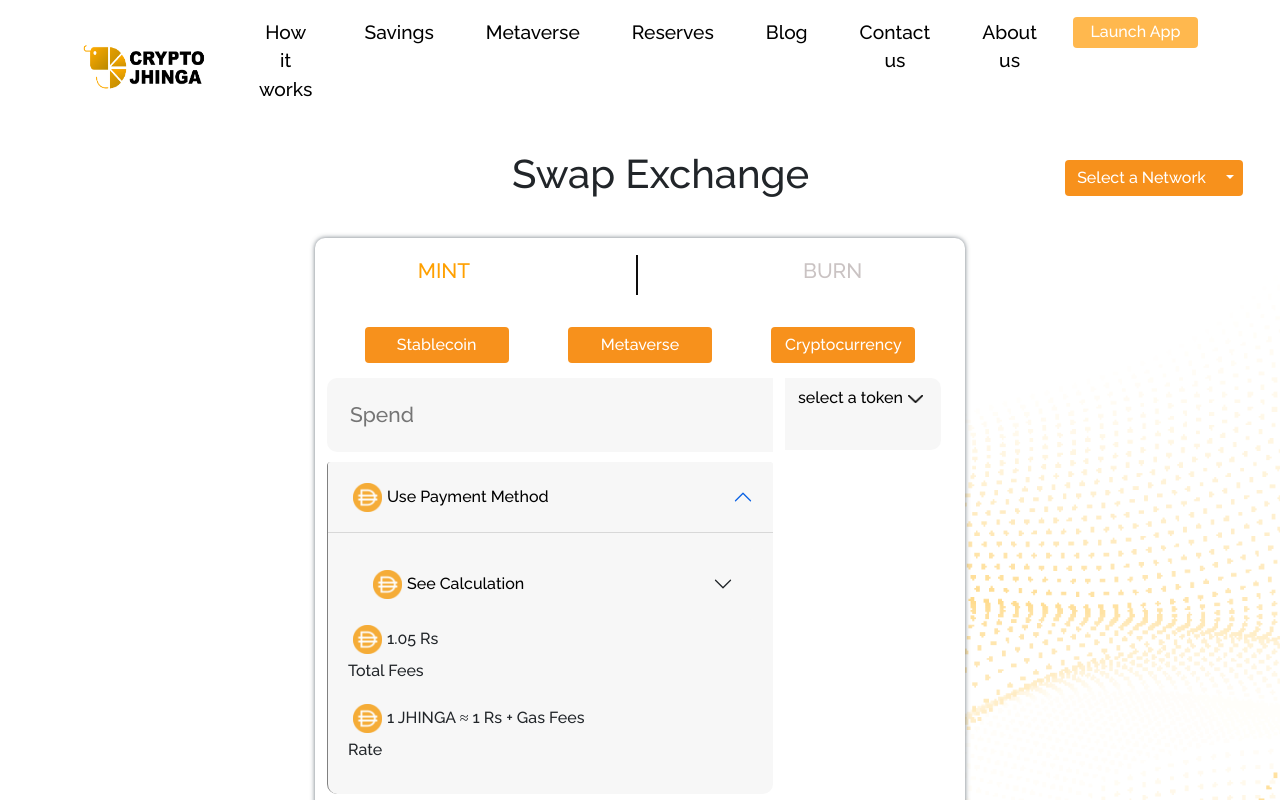
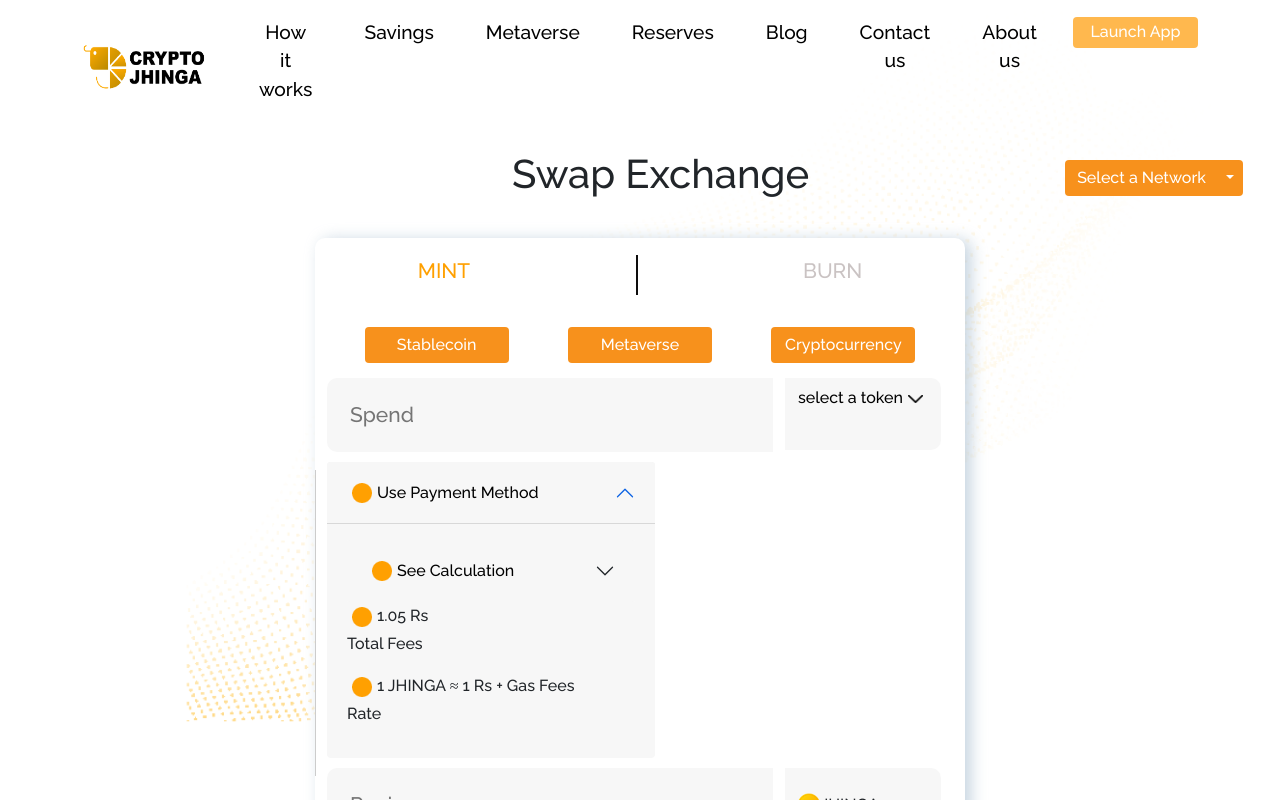
Before and after one commit to ujwalakuralkar/cryptojhinga, a React (Create React App) app: page /swap_exchange in a window 1280 px wide. Shown: the top 800 px of the page. Built offline with nearby package versions, Linux system fonts and the light colour scheme.

Commit message:
accordion

```diff
--- a/src/components/LaunchApp/SwapExchange.js
+++ b/src/components/LaunchApp/SwapExchange.js
@@ -26,6 +26,8 @@ import usdtImg from '../../Assets1/USDT.png';
 import usdcImg from "../../Assets1/USDC.png";
 import busdImg from "../../Assets1/BUSD.png";
 import daiImg from '../../Assets1/DAI.png';
+import dotL from '../../Assets1/Ellipse.png';
+import dot from '../../Assets1/Ellipse_s.png';
 import wbtcImf from '../../Assets1/WBTC.png';
 import etcImg from '../../Assets1/Rectangle 226.png';
 import solanaImg from "../../Assets1/solana.png";
@@ -165,28 +167,28 @@ const Swap = () => {
                         <Row class="form-input" style={{ textAlign: "left", width: "75%" }}>
 
 
-
+                            <Col md={9}>
                                 <Accordion style={{ paddingBottom: "10px" }} defaultActiveKey={['0']} alwaysOpen id="1">
-                                <Accordion.Item className="tree" eventKey="0" style={{ borderLeft: '1px solid gray' }}>
+                                    <Accordion.Item className="tree" eventKey="0">
                                         {/* <Accordion.Header>1 JHINGA ≈ 1 Rs + Gas Fees</Accordion.Header> */}
-                                    <Accordion.Header className="tree-item" onClick={handleAccordion}><img style={{ margin: "5px" }} src={daiImg} />{accordion === true ? "1 JHINGA ≈ 1 Rs + Gas Fees" : "Use Payment Method"}</Accordion.Header>
+                                        <Accordion.Header className="tree-item" onClick={handleAccordion}><img style={{ margin: "5px",height:"20px" }} src={dotL} />{accordion === true ? "1 JHINGA ≈ 1 Rs + Gas Fees" : "Use Payment Method"}</Accordion.Header>
+                                        <Accordion.Body className="main-body-accordion">
+                                            <Accordion.Item eventKey="1">
+                                                <Accordion.Header className="tree-item"><img style={{ margin: "5px",height:"20px" }} src={dotL} />See Calculation</Accordion.Header>
                                                 <Accordion.Body>
-                                        <Accordion.Item eventKey="1">
-                                            <Accordion.Header className="tree-item"><img style={{ margin: "5px" }} src={daiImg} />See Calculation</Accordion.Header>
-                                            <Accordion.Body>
-                                                <p className="tree-item" style={{ Color: "grey" }}><img style={{ margin: "5px" }} src={daiImg} />0.3% Blockchain Fee</p>
-                                                <p className="tree-item" style={{ Color: "grey" }}><img style={{ margin: "5px" }} src={daiImg} />0.2% Convenience Fee</p>
+                                                    <p className="tree-item" style={{ Color: "grey" }}><img style={{ margin: "5px" }} src={dot} />0.3% Blockchain Fee</p>
+                                                    <p className="tree-item" style={{ Color: "grey" }}><img style={{ margin: "5px" }} src={dot} />0.2% Convenience Fee</p>
                                                 </Accordion.Body>
                                             </Accordion.Item>
-                                        <p className="tree-item"><img style={{ margin: "5px" }} src={daiImg} />1.05 Rs <p style={{ Color: "grey" }}>Total Fees</p></p>
-                                        <p className="tree-item"><img style={{ margin: "5px" }} src={daiImg} />1 JHINGA ≈ 1 Rs + Gas Fees <p style={{ Color: "grey" }}>Rate</p></p>
+                                            <p className="tree-item"><img style={{ margin: "5px",height:"20px" }} src={dotL} />1.05 Rs <p style={{ Color: "grey" }}>Total Fees</p></p>
+                                            <p className="tree-item"><img style={{ margin: "5px",height:"20px" }} src={dotL} />1 JHINGA ≈ 1 Rs + Gas Fees <p style={{ Color: "grey" }}>Rate</p></p>
 
                                         </Accordion.Body>
                                     </Accordion.Item>
-                                <Accordion.Item  eventKey="0">
+                                    {/* <Accordion.Item eventKey="0">
 
                                         <ul class="tree">
-                                        <li className="tree-header"  ><Accordion.Header onClick={handleAccordion}><img style={{ margin: "5px" }} src={daiImg} />{accordion === true ? "1 JHINGA ≈ 1 Rs + Gas Fees" : "Use Payment Method"}</Accordion.Header></li>
+                                           <Accordion.Header className="tree-header" onClick={handleAccordion}><img style={{ margin: "5px" }} src={daiImg} />{accordion === true ? "1 JHINGA ≈ 1 Rs + Gas Fees" : "Use Payment Method"}</Accordion.Header>
                                             <Accordion.Body>
                                                 <li><img style={{ margin: "5px" }} src={daiImg} />1.05 Rs <p style={{ Color: "grey" }}>Total Fees</p></li>
                                                 <li><img style={{ margin: "5px" }} src={daiImg} />1 JHINGA ≈ 1 Rs + Gas Fees <p style={{ Color: "grey" }}>Rate</p></li>
@@ -211,11 +213,16 @@ const Swap = () => {
                                                 <ul><li><a>Parent 4's only child</a></li></ul>
                                             </li>
                                         </ul>
-                                </Accordion.Item>
+                                    </Accordion.Item> */}
 
                                 </Accordion>
 
+                            </Col>
+                            <Col md={3}>
+                                <div>
 
+                                </div>
+                            </Col>
 
                         </Row>
                         <Row class="form-input" style={{ display: "flex", paddingBottom: "10px", width: "100%" }}>
--- a/src/style.css
+++ b/src/style.css
@@ -1483,7 +1483,7 @@ ul {
   border-radius: 10px !important;
   margin-bottom: 5rem !important;
   margin: 2rem 2rem 5rem 2rem;
-  box-shadow: 0 0 5px 0 rgba(49, 61, 73, 0.7);
+  box-shadow: rgba(136, 165, 191, 0.48) 6px 2px 16px 0px, rgba(255, 255, 255, 0.8) -6px -2px 16px 0px;
   border-radius: 5px;
 
 }
@@ -1851,16 +1851,36 @@ ul {
     width:20px;
     height:15px;
 }
-.tree .header::after{
+.tree-header::after{
   position:absolute;
     content:"";
     top:8px;
-    left:-20px;
+    left:0;
     border-left: 1px solid #ccc;
     border-top:1px solid #ccc;
     border-radius:0px 0 0 0;
     width:20px;
     height:100%;
+}
+/* .accordion-item:last-of-type .accordion-collapse::after{
+  position:absolute;
+  content:"";
+  top:8px;
+  left:0;
+  border-left: 1px solid #ccc;
+  border-radius:0px 0 0 0;
+  width:20px;
+  height:100%;
+} */
+.main-body-accordion::after{
+  position:absolute;
+  content:"";
+  top:8px;
+  left:0;
+  border-left: 1px solid #ccc;
+  border-radius:0px 0 0 0;
+  width:20px;
+  height:100%;
 }
 
 .tree li::after {
```
Also changed, not shown: 2 other files (tests, documents, lock files or other folders). Lines whose indentation alone changed are shown as unchanged.
